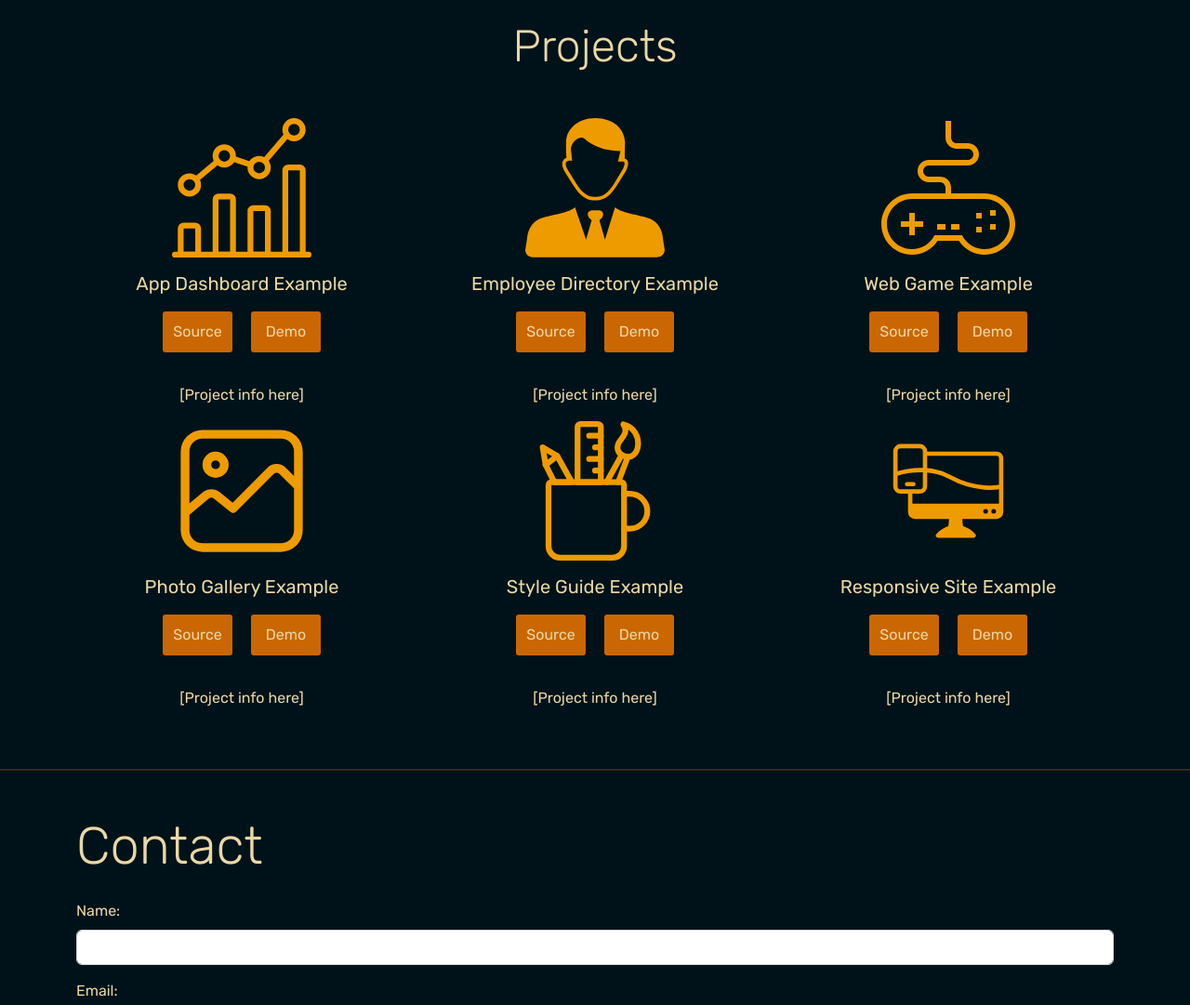
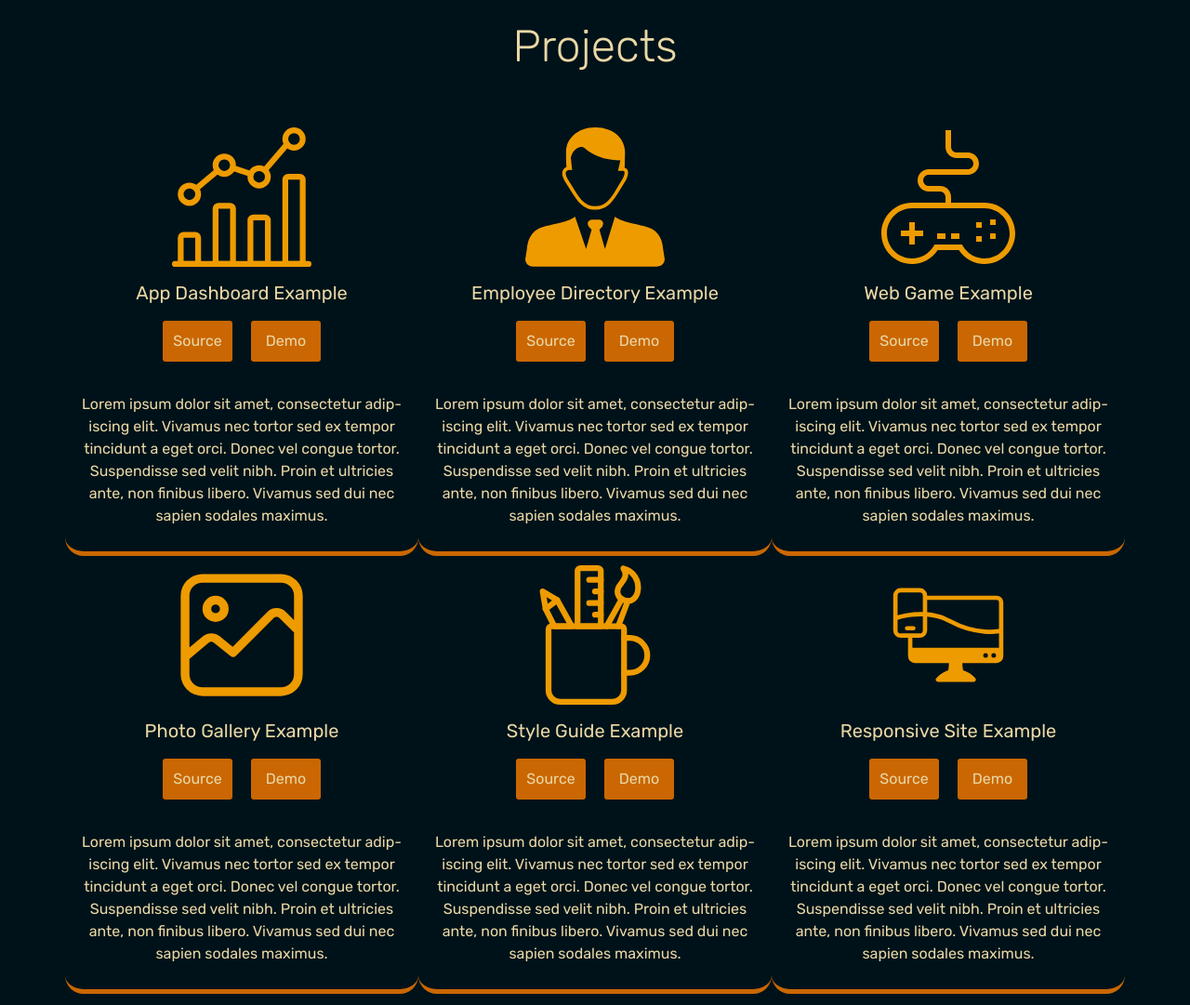
Before and after one commit to JamesReich/JamesReich.github.io, a plain HTML site: page index.html in a window 1280 px wide. Shown: the part 1960-3041 px from the top of the page at 93% size. Drawn offline with nearby package versions, Linux system fonts and the light colour scheme.

Commit message:
Project card styling

```diff
--- a/index.html
+++ b/index.html
@@ -20,7 +20,7 @@
 
 </head>
 
-<body id="home" class="d-flex flex-column h-100" data-bs-spy="scroll" data-bs-target=".navbar" data-offset="100">
+<body id="home" class="d-flex flex-column h-100" data-bs-spy="scroll" data-bs-target=".navbar" data-offset="50">
     <!-- Navbar -->
     <nav class="navbar navbar-expand-md navbar-dark fixed-top mb-5">
         <div class="container">
@@ -287,7 +287,7 @@
         <div id="projects" class="container my-5">
             <div id="project-banner" class="display-5 mb-5 text-center">Projects</div>
             <div class="row">
-                <div class="col-sm-4">
+                <div class="col-sm-4 project-card">
                     <div class="d-flex justify-content-center">
                         <svg xmlns="http://www.w3.org/2000/svg" viewBox="0 0 24 24" width="150px">
                             <defs>
@@ -322,10 +322,14 @@
                         <a href="https://jamesreich.github.io/app-dashboard/" target="_blank"><button
                                 class="p-btn">Demo</button></a>
                     </div>
-                    <p class="mt-4 text-center project-info">[Project info here]</p>
+                    <p class="mt-4 text-center project-info">Lorem ipsum dolor sit amet, consectetur adipiscing elit.
+                        Vivamus nec tortor sed ex tempor tincidunt a eget orci. Donec
+                        vel congue tortor. Suspendisse sed velit nibh. Proin et ultricies ante, non finibus libero.
+                        Vivamus sed dui nec sapien
+                        sodales maximus.</p>
 
                 </div>
-                <div class="col-sm-4">
+                <div class="col-sm-4 project-card">
                     <div class="d-flex justify-content-center">
                         <?xml version="1.0" encoding="utf-8"?><svg version="1.1" id="Layer_1"
                             xmlns="http://www.w3.org/2000/svg" width="150px" xmlns:xlink="http://www.w3.org/1999/xlink"
@@ -351,9 +355,13 @@
                         <a href="https://jamesreich.github.io/employee-directory/" target="_blank"><button
                                 class="p-btn">Demo</button></a>
                     </div>
-                    <p class="mt-4 text-center project-info">[Project info here]</p>
+                    <p class="mt-4 text-center project-info">Lorem ipsum dolor sit amet, consectetur adipiscing elit.
+                        Vivamus nec tortor sed ex tempor tincidunt a eget orci. Donec
+                        vel congue tortor. Suspendisse sed velit nibh. Proin et ultricies ante, non finibus libero.
+                        Vivamus sed dui nec sapien
+                        sodales maximus.</p>
                 </div>
-                <div class="col-sm-4">
+                <div class="col-sm-4 project-card">
                     <div class="d-flex justify-content-center">
                         <?xml version="1.0" encoding="iso-8859-1"?>
                         <!-- Generator: Adobe Illustrator 22.1.0, SVG Export Plug-In . SVG Version: 6.00 Build 0)  -->
@@ -386,11 +394,15 @@
                         <a href="https://jamesreich.github.io/game-show-app/" target="_blank"><button
                                 class="p-btn">Demo</button></a>
                     </div>
-                    <p class="mt-4 text-center project-info">[Project info here]</p>
+                    <p class="mt-4 text-center project-info">Lorem ipsum dolor sit amet, consectetur adipiscing elit.
+                        Vivamus nec tortor sed ex tempor tincidunt a eget orci. Donec
+                        vel congue tortor. Suspendisse sed velit nibh. Proin et ultricies ante, non finibus libero.
+                        Vivamus sed dui nec sapien
+                        sodales maximus.</p>
                 </div>
             </div>
             <div class="row">
-                <div class="col-sm-4">
+                <div class="col-sm-4 project-card">
                     <div class="d-flex justify-content-center">
                         <?xml version="1.0" ?><svg viewBox="0 0 32 32" xmlns="http://www.w3.org/2000/svg" fill="#EE9B00"
                             width="150px">
@@ -409,9 +421,13 @@
                         <a href="https://jamesreich.github.io/Interactive-Web-Gallery/" target="_blank"><button
                                 class="p-btn">Demo</button></a>
                     </div>
-                    <p class="mt-4 text-center project-info">[Project info here]</p>
+                    <p class="mt-4 text-center project-info">Lorem ipsum dolor sit amet, consectetur adipiscing elit.
+                        Vivamus nec tortor sed ex tempor tincidunt a eget orci. Donec
+                        vel congue tortor. Suspendisse sed velit nibh. Proin et ultricies ante, non finibus libero.
+                        Vivamus sed dui nec sapien
+                        sodales maximus.</p>
                 </div>
-                <div class="col-sm-4">
+                <div class="col-sm-4 project-card">
                     <div class="d-flex justify-content-center">
                         <svg xmlns="http://www.w3.org/2000/svg" viewBox="0 0 24 24" width="150px">
                             <defs>
@@ -448,9 +464,13 @@
                         <a href="https://jamesreich.github.io/Web-Style-Guide/" target="_blank"><button
                                 class="p-btn">Demo</button></a>
                     </div>
-                    <p class="mt-4 text-center project-info">[Project info here]</p>
+                    <p class="mt-4 text-center project-info">Lorem ipsum dolor sit amet, consectetur adipiscing elit.
+                        Vivamus nec tortor sed ex tempor tincidunt a eget orci. Donec
+                        vel congue tortor. Suspendisse sed velit nibh. Proin et ultricies ante, non finibus libero.
+                        Vivamus sed dui nec sapien
+                        sodales maximus.</p>
                 </div>
-                <div class="col-sm-4">
+                <div class="col-sm-4 project-card">
                     <div class="d-flex justify-content-center">
                         <?xml version="1.0" encoding="UTF-8" standalone="no"?> <svg xmlns="http://www.w3.org/2000/svg"
                             viewBox="0 0 512 512" fill="#EE9B00" width="150px">
@@ -468,7 +488,11 @@
                         <a href="https://jamesreich.github.io/Mobile-First-Responsive-Layout/" target="_blank"><button
                                 class="p-btn">Demo</button></a>
                     </div>
-                    <p class="mt-4 text-center project-info">[Project info here]</p>
+                    <p class="mt-4 text-center project-info">Lorem ipsum dolor sit amet, consectetur adipiscing elit.
+                        Vivamus nec tortor sed ex tempor tincidunt a eget orci. Donec
+                        vel congue tortor. Suspendisse sed velit nibh. Proin et ultricies ante, non finibus libero.
+                        Vivamus sed dui nec sapien
+                        sodales maximus.</p>
                 </div>
             </div>
         </div>
@@ -593,8 +617,6 @@
     <!-- Optional JavaScript -->
     <!-- jQuery first, then Popper.js, then Bootstrap JS -->
     <!-- CSS only -->
-
-
     <script type="text/javascript" src="//code.jquery.com/jquery-1.11.0.min.js"></script>
     <script type="text/javascript" src="//code.jquery.com/jquery-migrate-1.2.1.min.js"></script>
     <script type="text/javascript" src="//cdn.jsdelivr.net/npm/slick-carousel@1.8.1/slick/slick.min.js"></script>
--- a/js/main.js
+++ b/js/main.js
@@ -1,4 +1,3 @@
-
 ///////////////////////////
 //       Skills
 ///////////////////////////
--- a/scss/component/_projects.scss
+++ b/scss/component/_projects.scss
@@ -32,6 +32,26 @@
 
 }
 
+.project-card {
+
+    transition: all 0.3s ease-in;
+    padding: 10px;
+    border-bottom: 5px solid $accent-color;
+    border-radius: 20px;
+
+}
+
+.project-card:hover {
+
+
+    background-color: $hover-color;
+    border-radius: 20px;
+    border-left: 10px solid $accent-color;
+    border-bottom: none;
+
+
+}
+
 #project-banner {
 
     color: $primary-color;
--- a/scss/utilities/_variables.scss
+++ b/scss/utilities/_variables.scss
@@ -3,6 +3,7 @@
 $white: #FFFFFF;
 $background-color: #001219;
 $primary-color: #E9D8A6;
+$hover-color: #e9d8a672;
 $accent-color: #CA6702;
 
 
```
Also changed, not shown: css/styles.css, 1 other file.
